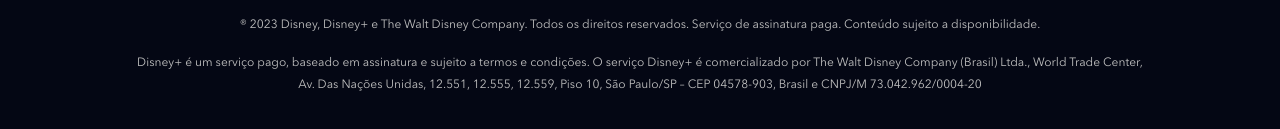
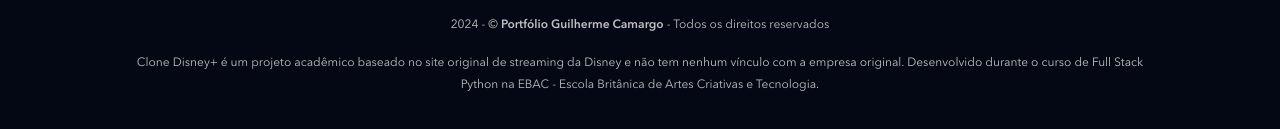
Before and after one commit to guicamargo19/clone_disneyplus, a website: page index.html in a window 1280 px wide. Shown: the part 5205-5334 px from the top of the page. Drawn offline with nearby package versions, Linux system fonts and the light colour scheme; files that its build step writes are made by us from their sources; files whose address does not match are found by name.

Commit message:
Atualizado dados da Footer e README.md

```diff
--- a/index.html
+++ b/index.html
@@ -317,10 +317,14 @@
                 </li>
             </ul>
             <p class="text--small">
-                ® 2023 Disney, Disney+ e The Walt Disney Company. Todos os direitos reservados. Serviço de assinatura paga. Conteúdo sujeito a disponibilidade.
+                <script>document.write(new Date().getFullYear());</script> - &copy;
+                <a href="https://portfolio-pink-omega-63.vercel.app/">
+                    <strong>Portfólio Guilherme Camargo</strong>
+                </a> - Todos os direitos reservados
             </p>
             <p class="text--small">
-                Disney+ é um serviço pago, baseado em assinatura e sujeito a termos e condições. O serviço Disney+ é comercializado por The Walt Disney Company (Brasil) Ltda., World Trade Center, Av. Das Nações Unidas, 12.551, 12.555, 12.559, Piso 10, São Paulo/SP – CEP 04578-903, Brasil e CNPJ/M 73.042.962/0004-20
+                Clone Disney+ é um projeto acadêmico baseado no site original de streaming da Disney e não tem nenhum vínculo com a empresa original.
+                Desenvolvido durante o curso de Full Stack Python na EBAC - Escola Britânica de Artes Criativas e Tecnologia.
             </p>
         </div>
     </footer>
--- a/src/styles/_faq.scss
+++ b/src/styles/_faq.scss
@@ -45,7 +45,7 @@
             &__answer {
                 height: 0;
                 overflow: hidden;
-                transition: height, .5s ease;
+                transition: height, .5s ease-in-out;
                 padding: 0 24px;
                 text-align: justify;
 
@@ -77,7 +77,7 @@
                 .faq__questions__item__answer {
                     height: auto;
                     padding-bottom: 24px;
-                    transition: height, .5s ease;
+                    transition: height, .5s ease-out;
                 }
             }
         }
--- a/src/styles/_footer.scss
+++ b/src/styles/_footer.scss
@@ -9,6 +9,15 @@
         margin: 0 auto;
         width: 100%;
         padding-bottom: 20px;
+
+        p>a {
+            color: $corTextoPrincipal;
+            text-decoration: none;
+
+            &:hover {
+                color: $corTextoSecundario;
+            }
+        }
 
         @media (max-width: 768px) {
             width: 90%;
@@ -42,7 +51,11 @@
         }
     }
     p {
-        margin-bottom: 16px
+        margin-bottom: 16px;
+
+        a>strong {
+            color: corTextoSecundario;
+        }
     }
 }
 
--- a/src/styles/_header.scss
+++ b/src/styles/_header.scss
@@ -7,17 +7,17 @@
     left: 0;
     z-index: 1;
     background-color: $corDeFundo;
-    transition: background-color .5s ease;
+    transition: background-color .5s ease-in-out;
 
     &--is-hidden {
         background-color: transparent;
-        transition: background-color .5s ease;
+        transition: background-color .5s ease-in-out;
 
         .header {
             &__logo, &__links__item:first-child {
                 opacity: 0;
                 visibility: hidden;
-                transition: opacity .5s ease;
+                transition: opacity .5s ease-in-out;
             }
         }
     }
@@ -36,7 +36,7 @@
         max-width: 80px;
         width: 100%;
         margin: 5px;
-        transition: opacity .5s ease;
+        transition: opacity .5s ease-in-out;
 
         @media (max-width: 768px) {
             max-width: 64px;
@@ -48,7 +48,7 @@
 
         &__item {
             margin: 5px;
-            transition: opacity .5s ease;
+            transition: opacity .5s ease-in-out;
         }
     }
 
```
Also changed, not shown: README.md.
